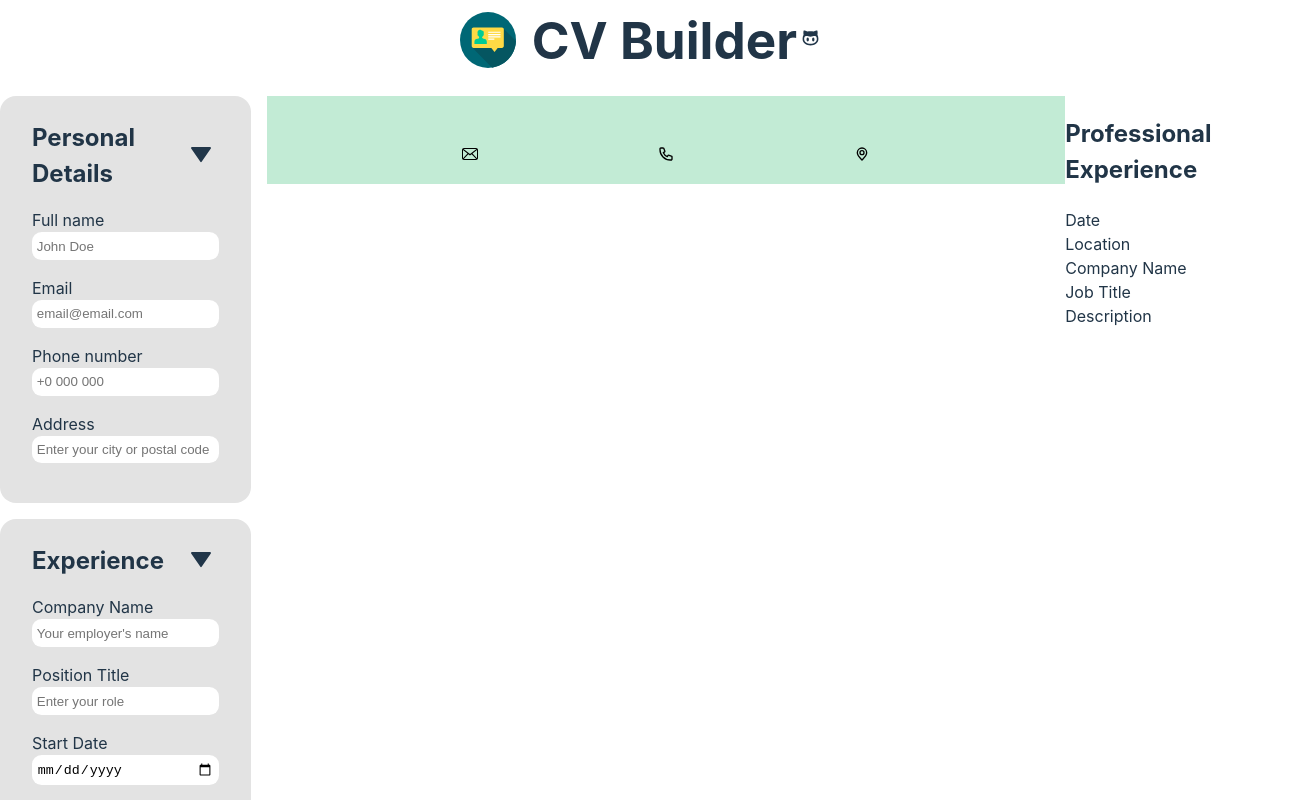
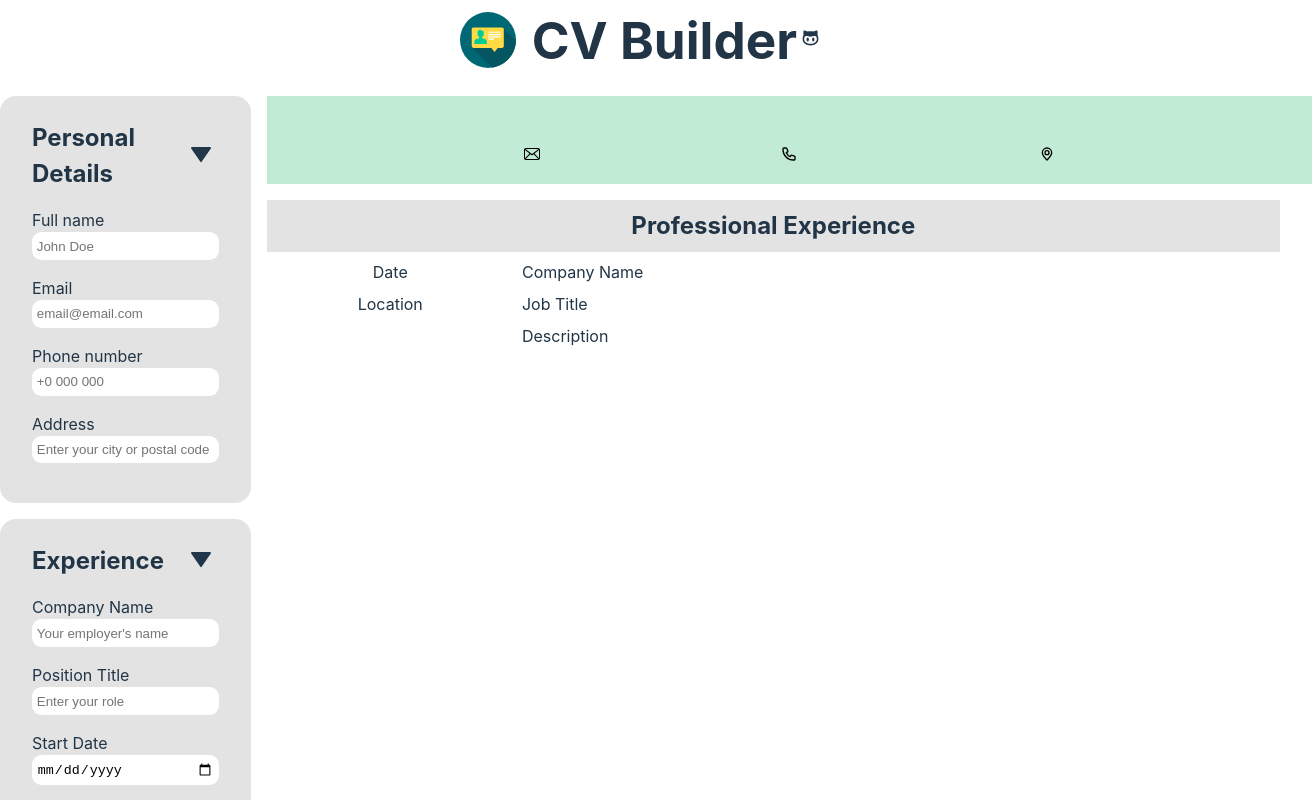
Before and after one commit to zakrnem/cv-builder, a React (Vite) app: page / in a window 1280 px wide. Shown: the top 800 px of the page, 1312 px wide, since content can reach past the window. Built offline with nearby package versions, Linux system fonts and the light colour scheme.

Commit message:
Improve CVexperience styling

```diff
--- a/src/components/CVexperience.jsx
+++ b/src/components/CVexperience.jsx
@@ -1,3 +1,5 @@
+import "../styles/CVexperience.css";
+
 function CVexperience({
   company,
   position,
@@ -9,13 +11,11 @@ function CVexperience({
   return (
     <div className="cv-experience">
       <h2>Professional Experience</h2>
-      <div className="cv-experience-grid">
-        <div>Date</div>
-        <div>Location</div>
-        <div>Company Name</div>
-        <div>Job Title</div>
-        <div>Description</div>
-      </div>
+      <div className="date">Date</div>
+      <div className="location">Location</div>
+      <div className="company">Company Name</div>
+      <div className="job-title">Job Title</div>
+      <div className="description">Description</div>
     </div>
   );
 }
--- a/src/index.css
+++ b/src/index.css
@@ -12,6 +12,8 @@
   -webkit-font-smoothing: antialiased;
   -moz-osx-font-smoothing: grayscale;
   -webkit-text-size-adjust: 100%;
+
+  --grey: rgb(227, 227, 227);
 }
 
 a {
--- a/src/styles/CVcontainer.css
+++ b/src/styles/CVcontainer.css
@@ -1,4 +1,6 @@
 .cv-container {
-  display: flex;
+  display: grid;
   width: 100%;
+  height: min-content;
+  gap: 1rem;
 }
--- /dev/null
+++ b/src/styles/CVexperience.css
@@ -0,0 +1,41 @@
+.cv-experience {
+    display: grid;
+    grid-template-columns: repeat(4, 1fr);
+    gap: 0.5rem;
+    justify-items: center;
+}
+
+.cv-experience > h2 {
+    grid-column: span 4;
+    margin: 0;
+    background-color: var(--grey);
+    width: 100%;
+    text-align: center;
+    padding: 0.5rem 0;
+}
+
+.cv-experience > .date {
+    grid-row: 2;
+    grid-column: 1;
+}
+
+.cv-experience > .location {
+    grid-row: 3;
+    grid-column: 1;
+}
+
+.cv-experience > .company {
+    grid-column: span 3;
+    justify-self: start;
+}
+
+.cv-experience > .job-title {
+    grid-column: span 3;
+    justify-self: start;
+}
+
+.cv-experience > .description {
+    grid-column: 2;
+    grid-row: span 2;
+    justify-self: start;
+}
--- a/src/styles/PersonalDetails.css
+++ b/src/styles/PersonalDetails.css
@@ -1,7 +1,7 @@
 .personal-details {
   border-radius: 1rem;
   padding: 1.5rem 2rem;
-  background-color: rgb(227, 227, 227);
+  background-color: var(--grey)
 }
 
 .personal-details > form {
```
